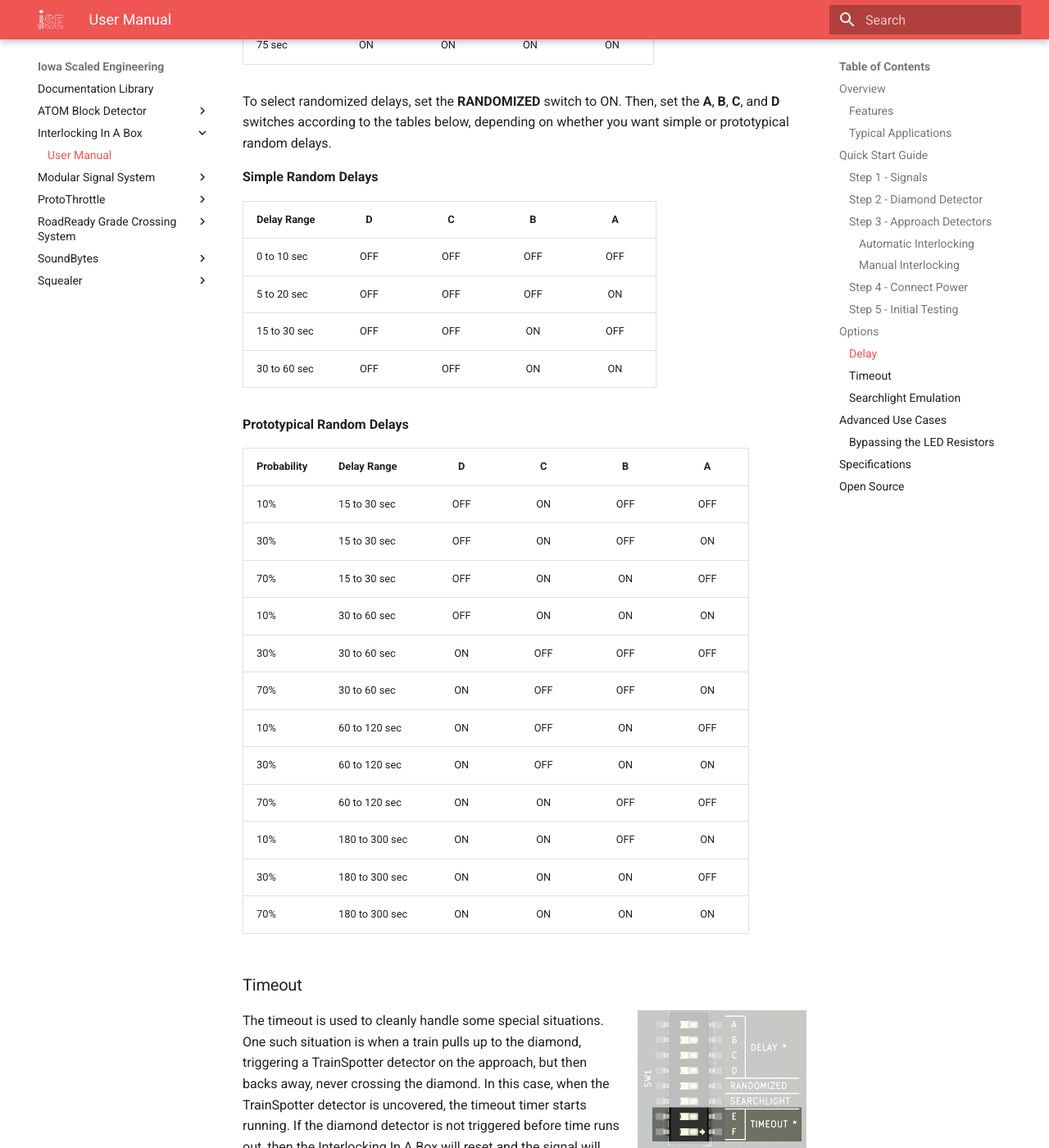
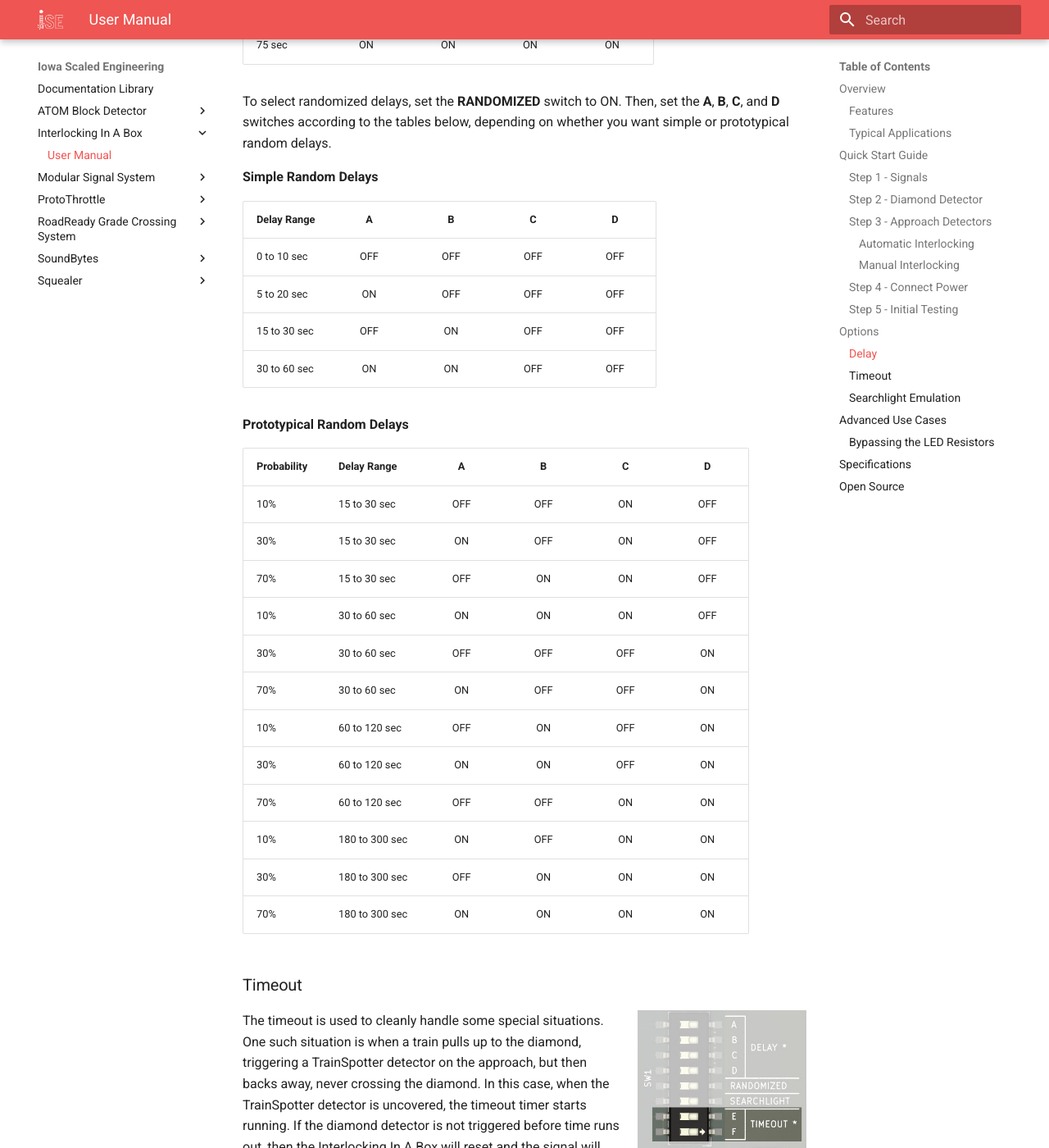
Before and after one commit to IowaScaledEngineering/ise-docs, an MkDocs documentation site: the page built from docs/Interlocking In A Box/manual.md, in a window 1280 px wide and 1400 px high, scrolled down 8689 px. Shown: the whole window at 82% size. Built offline with MkDocs 1.6.1 and Material for MkDocs 9.7.7, drawn with Linux system fonts in a browser that asks for light colours; some of the changed text lies outside the part shown.

```diff
--- a/docs/Interlocking In A Box/manual.md
+++ b/docs/Interlocking In A Box/manual.md
@@ -239,23 +239,23 @@ the desired delay time.
 
 **Fixed Delays**
 
-| Delay Time |  D  |  C  |  B  |  A  |
+| Delay Time |  A  |  B  |  C  |  D  |
 | ---------- | :-: | :-: | :-: | :-: |
 | 0 sec      | OFF | OFF | OFF | OFF |
-| 5 sec      | OFF | OFF | OFF | ON  |
-| 10 sec     | OFF | OFF | ON  | OFF |
-| 15 sec     | OFF | OFF | ON  | ON  |
-| 20 sec     | OFF | ON  | OFF | OFF |
-| 25 sec     | OFF | ON  | OFF | ON  |
+| 5 sec      | ON  | OFF | OFF | OFF |
+| 10 sec     | OFF | ON  | OFF | OFF |
+| 15 sec     | ON  | ON  | OFF | OFF |
+| 20 sec     | OFF | OFF | ON  | OFF |
+| 25 sec     | ON  | OFF | ON  | OFF |
 | 30 sec     | OFF | ON  | ON  | OFF |
-| 35 sec     | OFF | ON  | ON  | ON  |
-| 40 sec     | ON  | OFF | OFF | OFF |
+| 35 sec     | ON  | ON  | ON  | OFF |
+| 40 sec     | OFF | OFF | OFF | ON  |
 | 45 sec     | ON  | OFF | OFF | ON  |
-| 50 sec     | ON  | OFF | ON  | OFF |
-| 55 sec     | ON  | OFF | ON  | ON  |
-| 60 sec     | ON  | ON  | OFF | OFF |
-| 65 sec     | ON  | ON  | OFF | ON  |
-| 70 sec     | ON  | ON  | ON  | OFF |
+| 50 sec     | OFF | ON  | OFF | ON  |
+| 55 sec     | ON  | ON  | OFF | ON  |
+| 60 sec     | OFF | OFF | ON  | ON  |
+| 65 sec     | ON  | OFF | ON  | ON  |
+| 70 sec     | OFF | ON  | ON  | ON  |
 | 75 sec     | ON  | ON  | ON  | ON  |
 
 To select randomized delays, set the **RANDOMIZED** switch to ON.  Then, set
@@ -264,28 +264,28 @@ depending on whether you want simple or prototypical random delays.
 
 **Simple Random Delays**
 
-| Delay Range  |  D  |  C  |  B  |  A  |
+| Delay Range  |  A  |  B  |  C  |  D  |
 | ------------ | :-: | :-: | :-: | :-: |
 | 0 to 10 sec  | OFF | OFF | OFF | OFF |
-| 5 to 20 sec  | OFF | OFF | OFF | ON  |
-| 15 to 30 sec | OFF | OFF | ON  | OFF |
-| 30 to 60 sec | OFF | OFF | ON  | ON  |
+| 5 to 20 sec  | ON  | OFF | OFF | OFF |
+| 15 to 30 sec | OFF | ON  | OFF | OFF |
+| 30 to 60 sec | ON  | ON  | OFF | OFF |
 
 **Prototypical Random Delays**
 
-| Probability | Delay Range    |  D  |  C  |  B  |  A  |
+| Probability | Delay Range    |  A  |  B  |  C  |  D  |
 | ----------- | -------------- | :-: | :-: | :-: | :-: |
-| 10%         | 15 to 30 sec   | OFF | ON  | OFF | OFF |
-| 30%         | 15 to 30 sec   | OFF | ON  | OFF | ON  |
+| 10%         | 15 to 30 sec   | OFF | OFF | ON  | OFF |
+| 30%         | 15 to 30 sec   | ON  | OFF | ON  | OFF |
 | 70%         | 15 to 30 sec   | OFF | ON  | ON  | OFF |
-| 10%         | 30 to 60 sec   | OFF | ON  | ON  | ON  |
-| 30%         | 30 to 60 sec   | ON  | OFF | OFF | OFF |
+| 10%         | 30 to 60 sec   | ON  | ON  | ON  | OFF |
+| 30%         | 30 to 60 sec   | OFF | OFF | OFF | ON  |
 | 70%         | 30 to 60 sec   | ON  | OFF | OFF | ON  |
-| 10%         | 60 to 120 sec  | ON  | OFF | ON  | OFF |
-| 30%         | 60 to 120 sec  | ON  | OFF | ON  | ON  |
-| 70%         | 60 to 120 sec  | ON  | ON  | OFF | OFF |
-| 10%         | 180 to 300 sec | ON  | ON  | OFF | ON  |
-| 30%         | 180 to 300 sec | ON  | ON  | ON  | OFF |
+| 10%         | 60 to 120 sec  | OFF | ON  | OFF | ON  |
+| 30%         | 60 to 120 sec  | ON  | ON  | OFF | ON  |
+| 70%         | 60 to 120 sec  | OFF | OFF | ON  | ON  |
+| 10%         | 180 to 300 sec | ON  | OFF | ON  | ON  |
+| 30%         | 180 to 300 sec | OFF | ON  | ON  | ON  |
 | 70%         | 180 to 300 sec | ON  | ON  | ON  | ON  |
 
 ### Timeout
@@ -310,11 +310,11 @@ expires, the system will be reset.
 The timeout time is set using the **E** and **F** switches according to the
 following table.
 
-| Timeout Time |  F  |  E  |
+| Timeout Time |  E  |  F  |
 | ------------ | :-: | :-: |
 | 15 sec       | OFF | OFF |
-| 30 sec       | OFF | ON  |
-| 45 sec       | ON  | OFF |
+| 30 sec       | ON  | OFF |
+| 45 sec       | OFF | ON  |
 | 60 sec       | ON  | ON  |
 
 ### Searchlight Emulation
```
